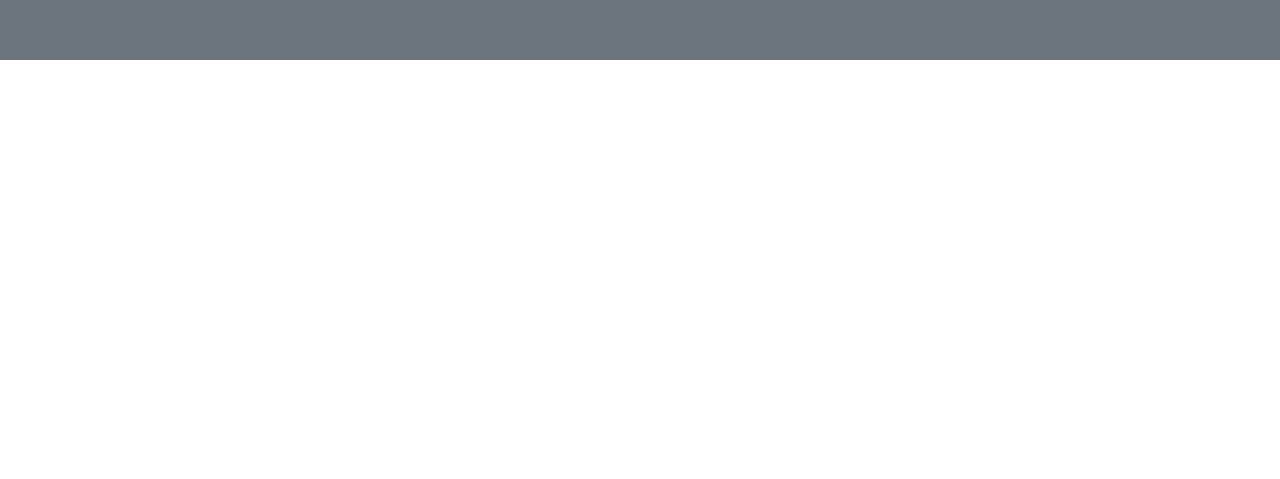
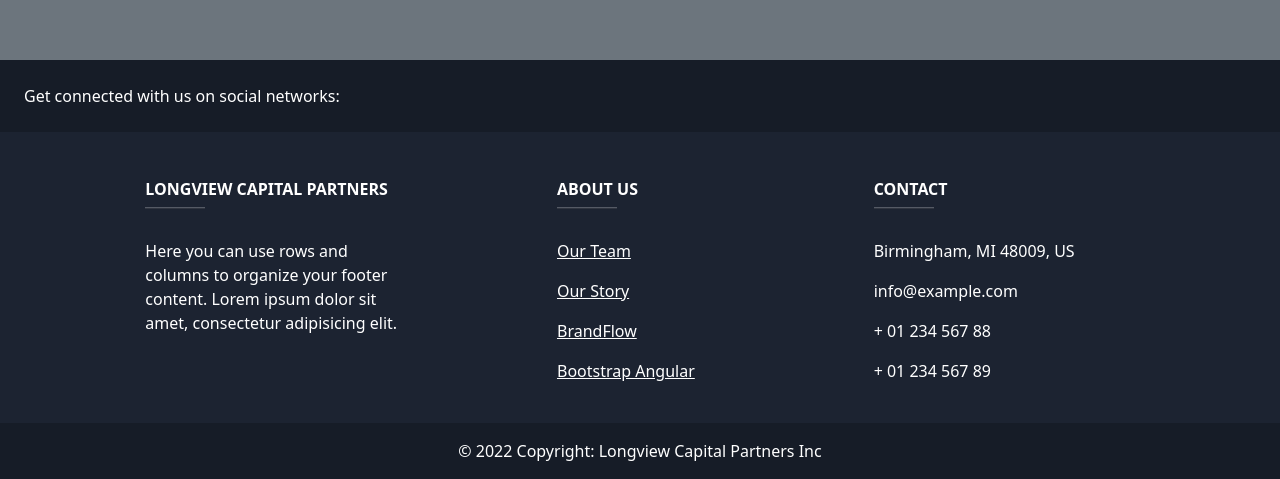
Before and after one commit to Fiscal2/longview-cap-partners, an Angular app: page /home in a window 1280 px wide. Shown: the part 2907-3386 px from the top of the page. Before the commit the page ends 2967 px from the top, so only its background shows below. Built offline with nearby package versions, Linux system fonts and the light colour scheme.

Commit message:
route for footer

```diff
--- a/src/app/app.component.html
+++ b/src/app/app.component.html
@@ -1,2 +1,3 @@
 <app-navbar></app-navbar>
 <router-outlet></router-outlet>
+<app-footer></app-footer>
```
